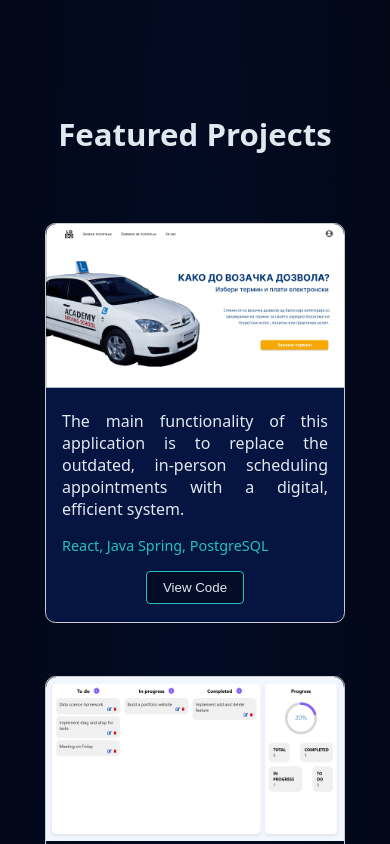
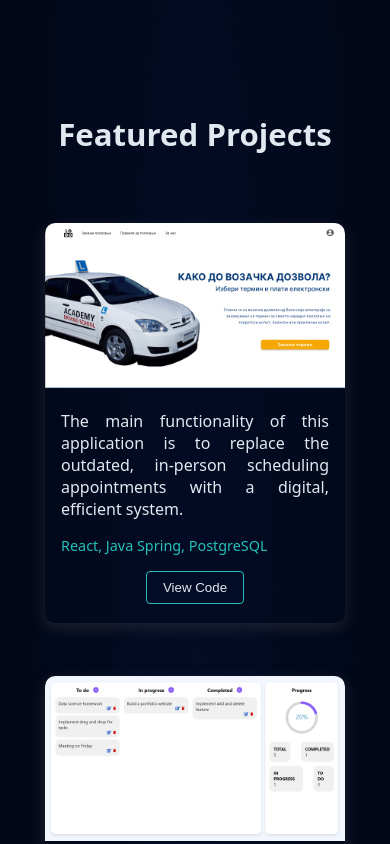
Before and after one commit to krstevskap/portfolio, a React (Create React App) app: page / in a window 390 px wide. In both pictures the pointer is over the element 195 px from the left and 2018 px from the top of the page. Shown: the part 1596-2440 px from the top of the page. Built offline with nearby package versions, Linux system fonts and the light colour scheme.

Commit message:
Change card component style

```diff
--- a/src/components/Projects/card.css
+++ b/src/components/Projects/card.css
@@ -2,12 +2,13 @@
     width: 300px;
     margin: 1rem;
     height: 400px;
-    border: 1px solid #ccc;
     border-radius: 0.5em;
+    box-shadow: rgba(82, 82, 82, 0.35) 0px 5px 15px;
 }
 
 .card-container:hover {
-    background-color: #051441;
+    transform: scale(1.1);
+    box-shadow: rgba(161, 161, 161, 0.35) 0px 5px 20px;
 }
 
 .card-img img {
@@ -43,7 +44,7 @@
     cursor: pointer;
 }
 
-.button-container{
+.button-container {
     display: flex;
     justify-content: center;
 }
@@ -56,3 +57,10 @@
 .card-button:hover {
     background-color: #25c1b9;
 }
+
+@media (max-width: 640px) {
+    .card-container:hover {
+        transform: none;
+        box-shadow: rgba(82, 82, 82, 0.35) 0px 5px 15px;
+    }
+}
```
